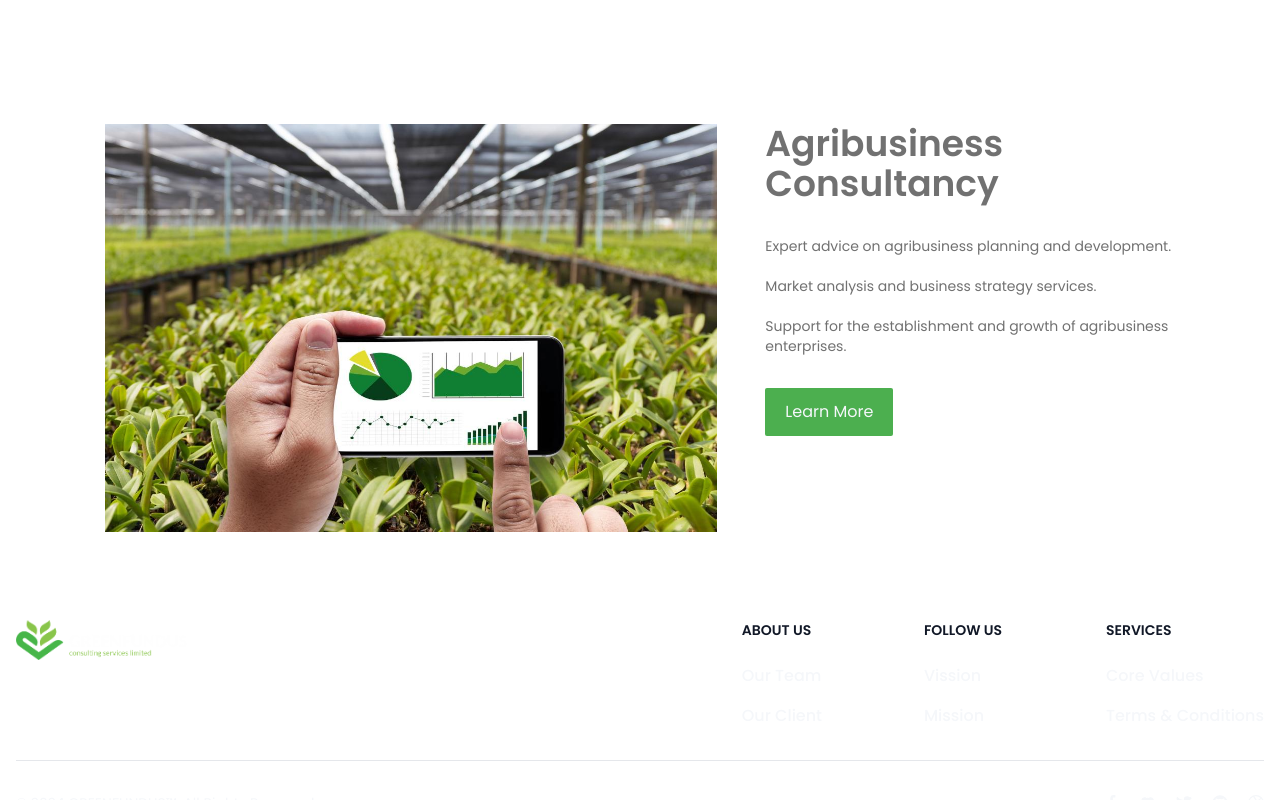
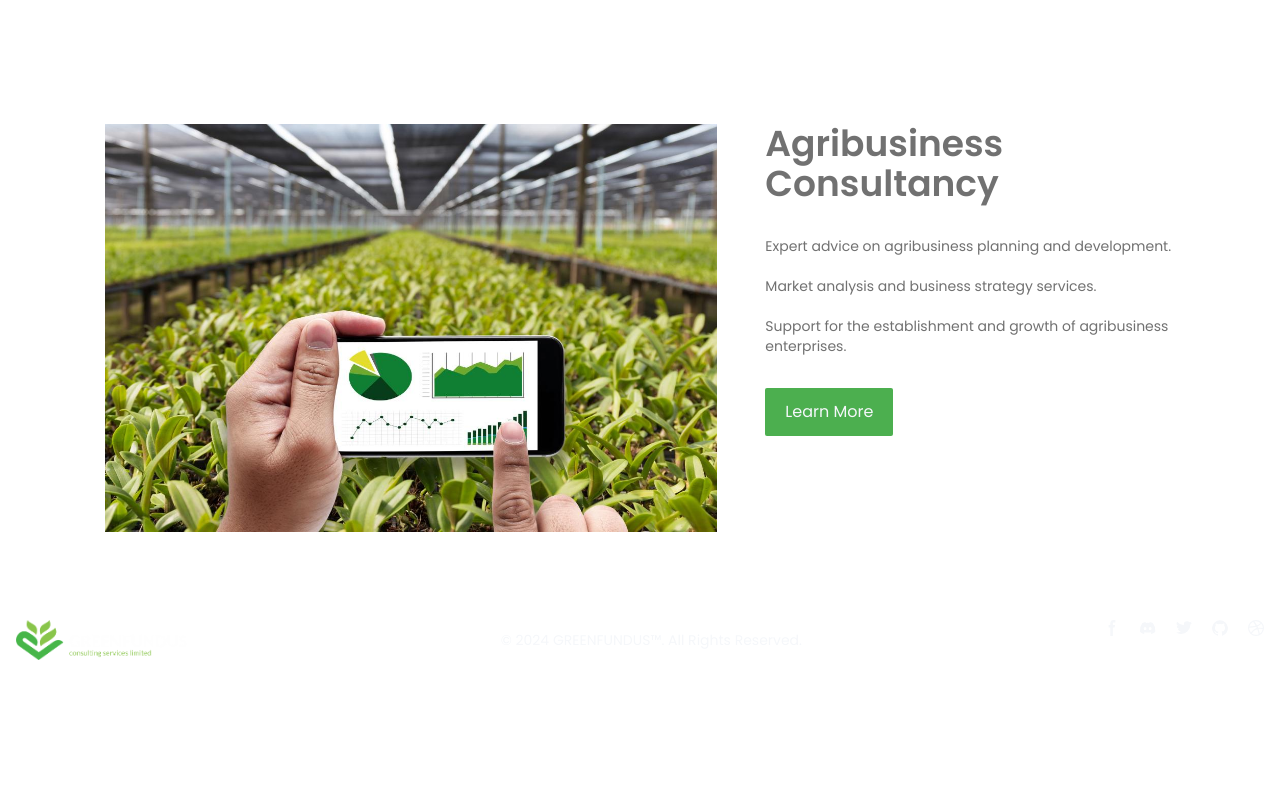
Before and after one commit to anita-ebube/green-fundus, a React (Vite) app: page / in a window 1280 px wide. Shown: the part 2534-3334 px from the top of the page. After the commit the page ends 3226 px from the top, so only its background shows below. Built offline with nearby package versions, Linux system fonts and the light colour scheme.

Commit message:
Used react router

```diff
--- a/src/components/Footer/page.jsx
+++ b/src/components/Footer/page.jsx
@@ -4,53 +4,18 @@ export const Footer = () => {
     return (
         <div>
             <footer class="bg-white dark:bg-brandPrimary mt-14">
-                <div class="mx-auto w-full max-w-screen-xl p-4 py-6 lg:py-8">
+                <div class="mx-auto w-full max-w-screen-xl p-4 py-3 lg:py-8">
                     <div class="md:flex md:justify-between">
                         <div class="mb-6 md:mb-0">
                             <a href="#navbar" class="flex items-center">
                                 <img src={Logo} class="h-10 me-3" alt="GreenFundus Logo" />
                             </a>
                         </div>
-                        <div class="grid grid-cols-2 gap-8 sm:gap-6 sm:grid-cols-3">
-                            <div>
-                                <h2 class="mb-6 text-sm font-semibold text-gray-900 uppercase dark:text-white">About Us</h2>
-                                <ul class="text-neutralSilver  font-medium">
-                                    <li class="mb-4">
-                                        <a href="/" class="hover:underline">Our Team</a>
-                                    </li>
-                                    <li>
-                                        <a href="/" class="hover:underline">Our Client </a>
-                                    </li>
-                                </ul>
-                            </div>
-                            <div>
-                                <h2 class="mb-6 text-sm font-semibold text-gray-900 uppercase dark:text-white">Follow us</h2>
-                                <ul class="text-neutralSilver font-medium">
-                                    <li class="mb-4">
-                                        <a href="/" class="hover:underline ">Vission</a>
-                                    </li>
-                                    <li>
-                                        <a href="/" class="hover:underline">Mission</a>
-                                    </li>
-                                </ul>
-                            </div>
-                            <div>
-                                <h2 class="mb-6 text-sm font-semibold text-gray-900 uppercase dark:text-white">Services</h2>
-                                <ul class="text-neutralSilver font-medium">
-                                    <li class="mb-4">
-                                        <a href="#" class="hover:underline">Core Values</a>
-                                    </li>
-                                    <li>
-                                        <a href="#" class="hover:underline">Terms &amp; Conditions</a>
-                                    </li>
-                                </ul>
-                            </div>
-                        </div>
-                    </div>
-                    <hr class="my-6 border-gray-200 sm:mx-auto dark:border-neutralSilver lg:my-8" />
                         <div class="sm:flex sm:items-center sm:justify-between">
                             <span class="text-sm text-neutralSilver sm:text-center ">© 2024 <a href="https://flowbite.com/" class="hover:underline">GREENFUNDUS™</a>. All Rights Reserved.
                             </span>
+
+                        </div>
                         <div class="flex mt-4 sm:justify-center sm:mt-0">
                                 <a href="#" class="text-neutralSilver hover:text-gray-900 dark:hover:text-white">
                                     <svg class="w-4 h-4" aria-hidden="true" xmlns="http://www.w3.org/2000/svg" fill="currentColor" viewBox="0 0 8 19">
--- a/src/components/Navbar/page.jsx
+++ b/src/components/Navbar/page.jsx
@@ -65,11 +65,11 @@ export const Navbar = () => {
                         </button>
                     </div>
                 </div>
-                <div className={`space-y-4 px-4 mt-16 py- bg-brandPrimary ${isMenuOpen ? "block fixed top-0 right-0 left-0" : "hidden"}`}>
+                <ul className={`space-y-4 px-4 mt-16 py- bg-brandPrimary ${isMenuOpen ? "block fixed top-0 right-0 left-0" : "hidden"}`}>
                     {navItems.map(({ link, path, url }) => (
                         <li key={path}>
                             {url ? (
-                                <a href={url} className='block text-base text-gray-900 hover:text-brandPrimary first:font-medium'>
+                                <a href={url} className='block text-base text-neutralSilver my-5 first:font-medium'>
                                     {link}
                                 </a>
                             ) : (
@@ -79,7 +79,7 @@ export const Navbar = () => {
                             )}
                         </li>
                     ))}
-                </div>
+                </ul>
             </nav>
         </header>
     );
--- a/src/components/Services/page.jsx
+++ b/src/components/Services/page.jsx
@@ -7,18 +7,18 @@ export const Services = () => {
     return (
         <div id='services'>
             <div className='px-4 lg:px-14 max-w-screen-2xl mx-auto my-8'>
-                <h4 className='text-4xl text-neutralGrey font-semibold text-center my-20'>Our Services</h4>
+                <h4 className='text-4xl text-neutralGrey font-semibold text-center mt-20 mb-10 lg:my-20'>Our Services</h4>
                 {/* <p className='text-neutralGrey text-center mb-20'>GreenFundus offers the following services</p> */}
 
                 {/* First Service */}
                 <div className='md:w-11/12 mx-auto flex flex-col md:flex-row justify-start items-start gap-12'>
                     <div className='order-1 md:order-2 md:w-9/12 mx-auto'>
-                        <h2 className='text-4xl text-neutralGrey font-semibold mb-8'>Sustainable Agricultural Solutions:</h2>
-                        <ol className='text-sm text-neutralGrey mb-8'>
+                        <h2 className='lg:text-4xl text-2xl text-neutralGrey font-semibold mb-8'>Sustainable Agricultural Solutions:</h2>
+                        <ul className='text-sm text-neutralGrey mb-8'>
                             <li>Development and promotion of eco-friendly farming practices.</li>
                             <li className='py-5'>Provision of high-quality seeds, fertilizers, and other agricultural inputs.</li>
                             <li>Training and support for farmers on modern agricultural techniques.</li>
-                        </ol>
+                        </ul>
                         <button className='bg-brandPrimary px-5 py-3 rounded-sm text-neutralSilver hover:bg-[#448847]'>Learn More</button>
                     </div>
                     <div className='order-2 md:order-1'>
@@ -29,7 +29,7 @@ export const Services = () => {
                 {/* Second Service */}
                 <div className='md:w-11/12 mx-auto flex flex-col md:flex-row-reverse justify-start items-start gap-12 mt-32'>
                     <div className='order-1 md:order-2'>
-                        <h2 className='text-4xl text-neutralGrey font-semibold mb-8'>Advanced Water Sanitation</h2>
+                        <h2 className='lg:text-4xl text-2xl text-neutralGrey font-semibold mb-8'>Advanced Water Sanitation</h2>
                         <ol className='text-sm text-neutralGrey mb-8'>
                             <li>Implementation of water purification and sanitation systems.</li>
                             <li className='py-5'>Education programs on water conservation and hygiene practices.</li>
@@ -45,7 +45,7 @@ export const Services = () => {
                 {/* Third Service */}
                 <div className='md:w-11/12 mx-auto flex flex-col md:flex-row justify-start items-start gap-12 mt-32'>
                     <div className='order-1 md:order-2 md:w-9/12 mx-auto'>
-                        <h2 className='text-4xl text-neutralGrey font-semibold mb-8'>Agribusiness Consultancy</h2>
+                        <h2 className='lg:text-4xl text-2xl text-neutralGrey font-semibold mb-8'>Agribusiness Consultancy</h2>
                         <ol className='text-sm text-neutralGrey mb-8'>
                             <li>Expert advice on agribusiness planning and development.</li>
                             <li className='py-5'>Market analysis and business strategy services.</li>
```
Lines whose indentation alone changed are shown as unchanged.
